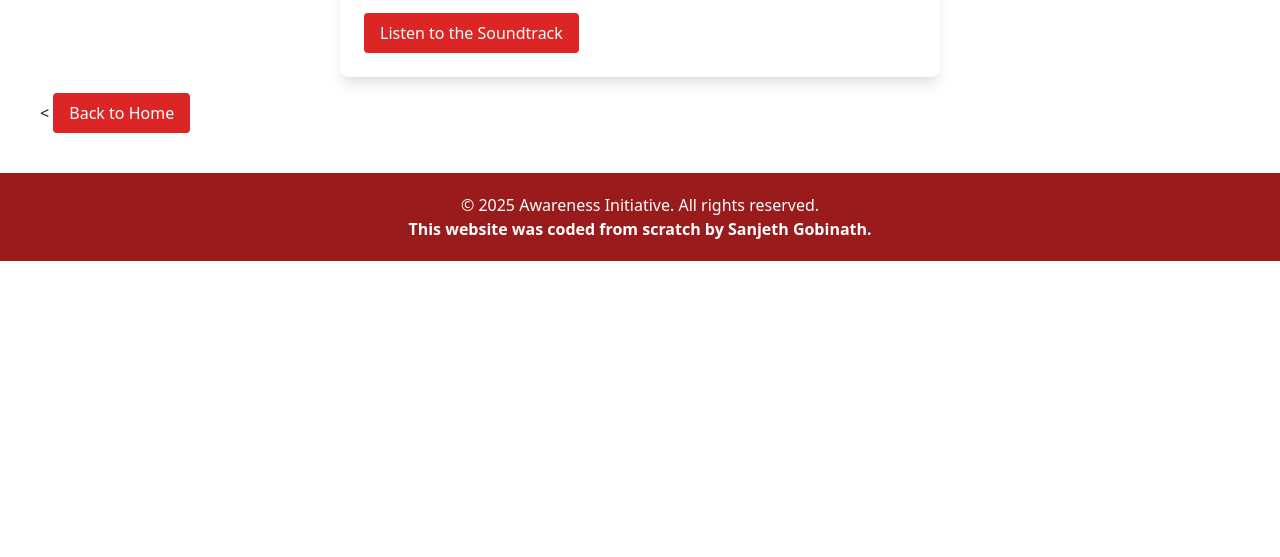
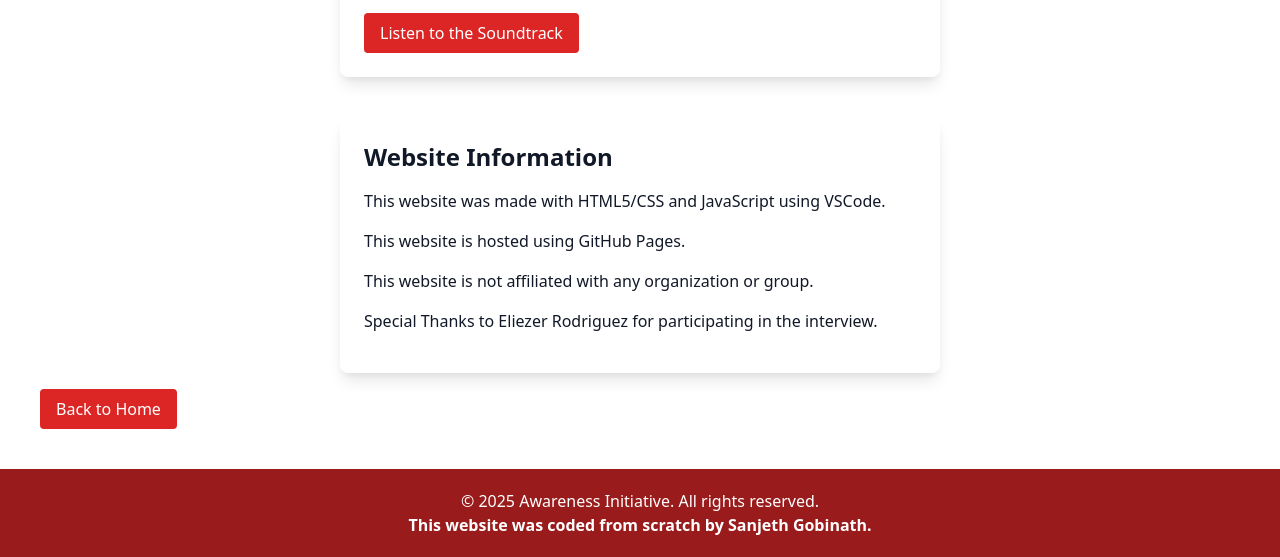
Before and after one commit to sanjethgobinath/massdeportation, a plain HTML site: page sources.html in a window 1280 px wide. Shown: the part 1525-2082 px from the top of the page. Before the commit the page ends 1786 px from the top, so only its background shows below. Drawn offline with nearby package versions, Linux system fonts and the light colour scheme.

Commit message:
further bug fixes/etc

```diff
--- a/sources.html
+++ b/sources.html
@@ -30,7 +30,13 @@
                 <a href="https://www.youtube.com/playlist?list=PLD6kgVYMPWLCCQz_-Z4sv7Emz1-xBzKyp" target="_blank">Listen to the Soundtrack</a>
             </button>
         </section>
-            <
+        <section class="bg-white p-6 rounded-lg shadow-lg mx-auto w-1/2 mt-10">
+            <h2 class="text-2xl font-semibold mb-4">Website Information</h2>
+            <p class="mb-4">This website was made with HTML5/CSS and JavaScript using VSCode.   </p>
+            <p class="mb-4">This website is hosted using GitHub Pages.</p>
+            <p class="mb-4">This website is not affiliated with any organization or group.</p>
+            <p class="mb-4">Special Thanks to Eliezer Rodriguez for participating in the interview.</p>
+        </section>
         <a href="index.html" class="mt-4 bg-red-600 text-white py-2 px-4 rounded hover:bg-red-700 inline-block text-center">Back to Home</a>
     </main>
     <footer class="bg-red-800 text-white p-4 sm:p-5 text-center">
```
